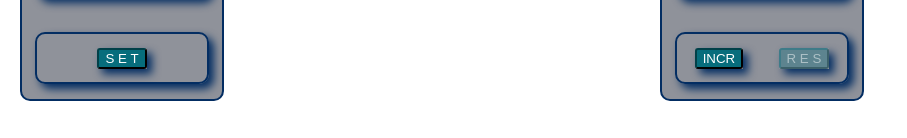
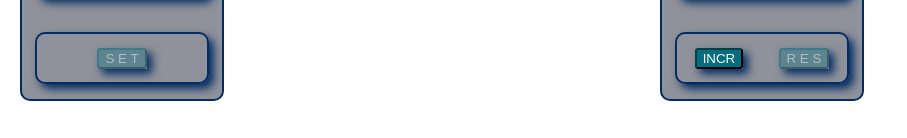
Before and after one commit to Anton-not-found/counter, a React (Create React App) app: page / in a window 1280 px wide. Shown: the part 203-341 px from the top of the page, without its empty margins (0-907 px from the left). Built offline with nearby package versions, Linux system fonts and the light colour scheme.

Commit message:
errors inputs

```diff
--- a/src/App.tsx
+++ b/src/App.tsx
@@ -15,9 +15,9 @@ function App() {
     const dispatch = useDispatch()
 
     const [focusValue, setFocusValue] = useState<boolean>(false)
-    //  console.log('Максимальное значение: ' + maxInputValue)
+     // console.log('Максимальное значение: ' + maxInputValue)
     //  console.log('Дисплейное значение: ' + displayValue)
-    //   console.log('Стартовое значение: ' + startInputValue)
+    //  console.log('Стартовое значение: ' + startInputValue)
 
     const setChangeStartValueButton = (newStartValue: number) => {
         dispatch(startValueAC(newStartValue))
@@ -49,6 +49,7 @@ function App() {
                         callbackMax={setChangeMaxValueButton}
                         callbackClick={setClickButton}
                         customizerSettings={customizerSettings}
+                        focusValue={focusValue}
             />
             <Counter displayValue={displayValue}
                      incrCallback={incrClickButton}
--- a/src/components/Counter.tsx
+++ b/src/components/Counter.tsx
@@ -20,9 +20,6 @@ export const Counter = (props: CounterPropsType) => {
     const disableConditionResValue = counterDisplayValue === startInputValue
     const disabledButtonsDuringSetting = props.focusValue
 
-
-    console.log('counterDisplay: ' + counterDisplayValue)
-    console.log('maxSetValue: ' + maxSetValue)
     return (
         <div className={s.counter}>
             <div className={disableConditionIncrValue ? s.error : s.tablo}>
--- a/src/components/Customizer.tsx
+++ b/src/components/Customizer.tsx
@@ -2,6 +2,8 @@ import React from 'react';
 import s from './Customizer.module.css';
 import {SuperButton} from "./SuperButton";
 import {SuperInput} from "./SuperInput";
+import {useSelector} from "react-redux";
+import {AppRootStateType} from "./store/store";
 
 
 type CustomizerPropsType = {
@@ -9,13 +11,19 @@ type CustomizerPropsType = {
     callbackMax: (newMaxValue: number) => void
     callbackClick: () => void
     customizerSettings: (focus: boolean) => void
+    focusValue: boolean
 }
 export const Customizer = (props: CustomizerPropsType) => {
 
-
+    const startInputValue = useSelector<AppRootStateType, number>(state => state.startInputValue.startInputValue)
+    const maxInputValue = useSelector<AppRootStateType, number>(state => state.maxInputValue.maxInputValue)
+    const errorInput = maxInputValue > startInputValue
+    const positiveNumber = maxInputValue >= 0 && startInputValue >= 0
+    // console.log(errorInput)
+    console.log('положительное число: ' + positiveNumber)
     return (
         <div className={s.customizer}>
-            <div className={s.customizerInput}>
+            <div className={errorInput && positiveNumber ? s.customizerInput : s.customizerErrorInput}>
                 <div className={s.inputItem}>
                     <SuperInput customizerSettings={props.customizerSettings}
                                 callback={props.callbackMax}
@@ -31,7 +39,7 @@ export const Customizer = (props: CustomizerPropsType) => {
                 </div>
             </div>
             <div className={s.customizerButton}>
-                <SuperButton disabled={false} title={'S E T'} callback={props.callbackClick}/>
+                <SuperButton disabled={!props.focusValue || !errorInput || !positiveNumber} title={'S E T'} callback={props.callbackClick}/>
             </div>
         </div>
     );
--- a/src/components/SuperInput.tsx
+++ b/src/components/SuperInput.tsx
@@ -1,22 +1,29 @@
 import React, {ChangeEvent, FocusEvent, useState} from 'react';
 import s from './SuperInput.module.css';
+import {useSelector} from "react-redux";
+import {AppRootStateType} from "./store/store";
 
-type MaxInputPropstype = {
-    callback: (newMaxValue: number) => void
+type InputValuePropsType = {
+    callback: (inputValue: number) => void
     customizerSettings: (focus: boolean) => void
-    title:string
+    title: string
 }
 
-export const SuperInput = (props: MaxInputPropstype) => {
+export const SuperInput = (props: InputValuePropsType) => {
 
+   // const startInputValue = useSelector<AppRootStateType, number>(state => state.startInputValue.startInputValue)
+   // const maxInputValue = useSelector<AppRootStateType, number>(state => state.maxInputValue.maxInputValue)
 
-    const [maxInputValue, setMaxInputValue] = useState<number>(1)
-
+    const [inputValue, setinputValue] = useState<number>(1)
+    //const errorInput = maxInputValue > startInputValue
+    // console.log('Старт Инпут: ' + startInputValue)
+    // console.log('Макс Инпут: ' + maxInputValue)
+   // console.log(errorInput)
 
     const onChangeHandler = (e: ChangeEvent<HTMLInputElement>) => {
-        let newMaxValue = Number(e.currentTarget.value)
-        setMaxInputValue(newMaxValue)
-        props.callback(newMaxValue)
+        let inputValue = Number(e.currentTarget.value)
+        setinputValue(inputValue)
+        props.callback(inputValue)
     }
     const onfocusHandler = (e: FocusEvent<HTMLInputElement>) => {
         let focus = e ? true : false
@@ -27,7 +34,7 @@ export const SuperInput = (props: MaxInputPropstype) => {
         <div className={s.superInput}>
             <span>{props.title}
                 <input type='number'
-                       value={maxInputValue}
+                       value={inputValue}
                        onChange={onChangeHandler}
                        onFocus={onfocusHandler}
 
```
